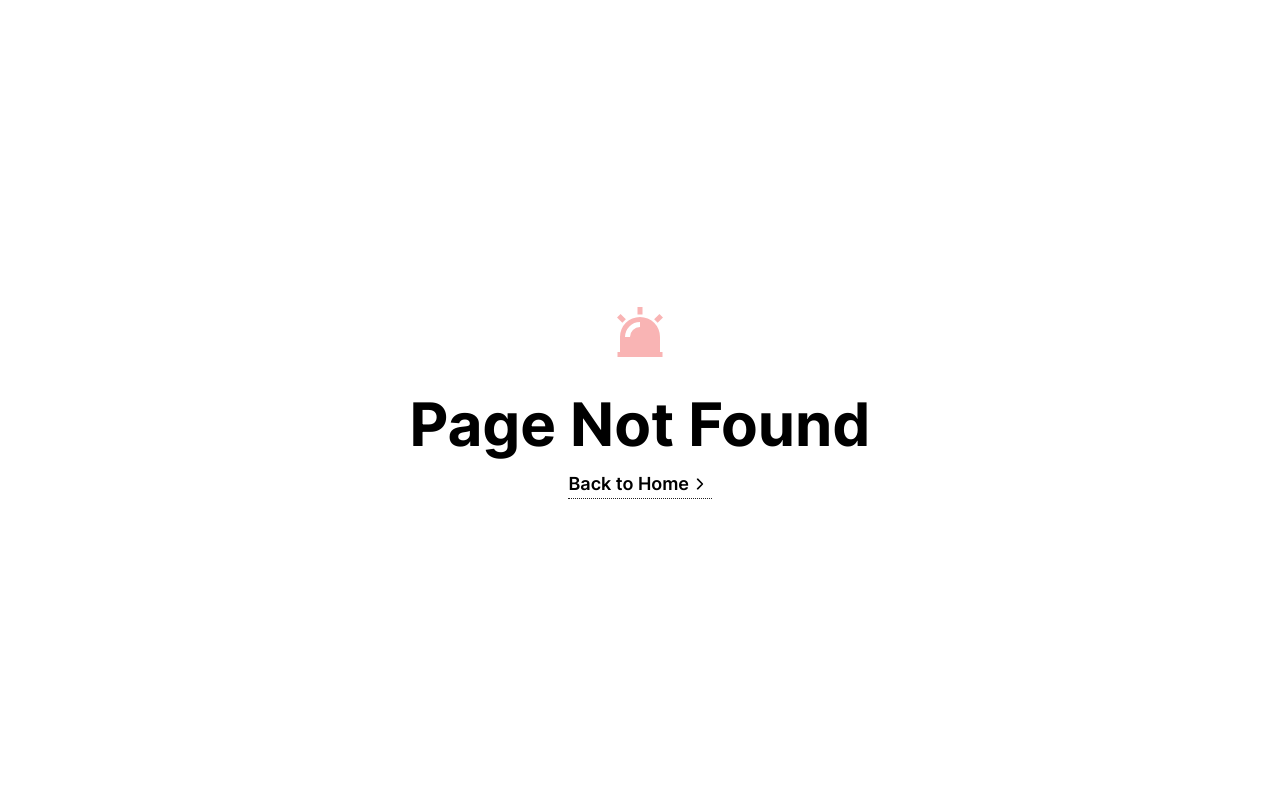
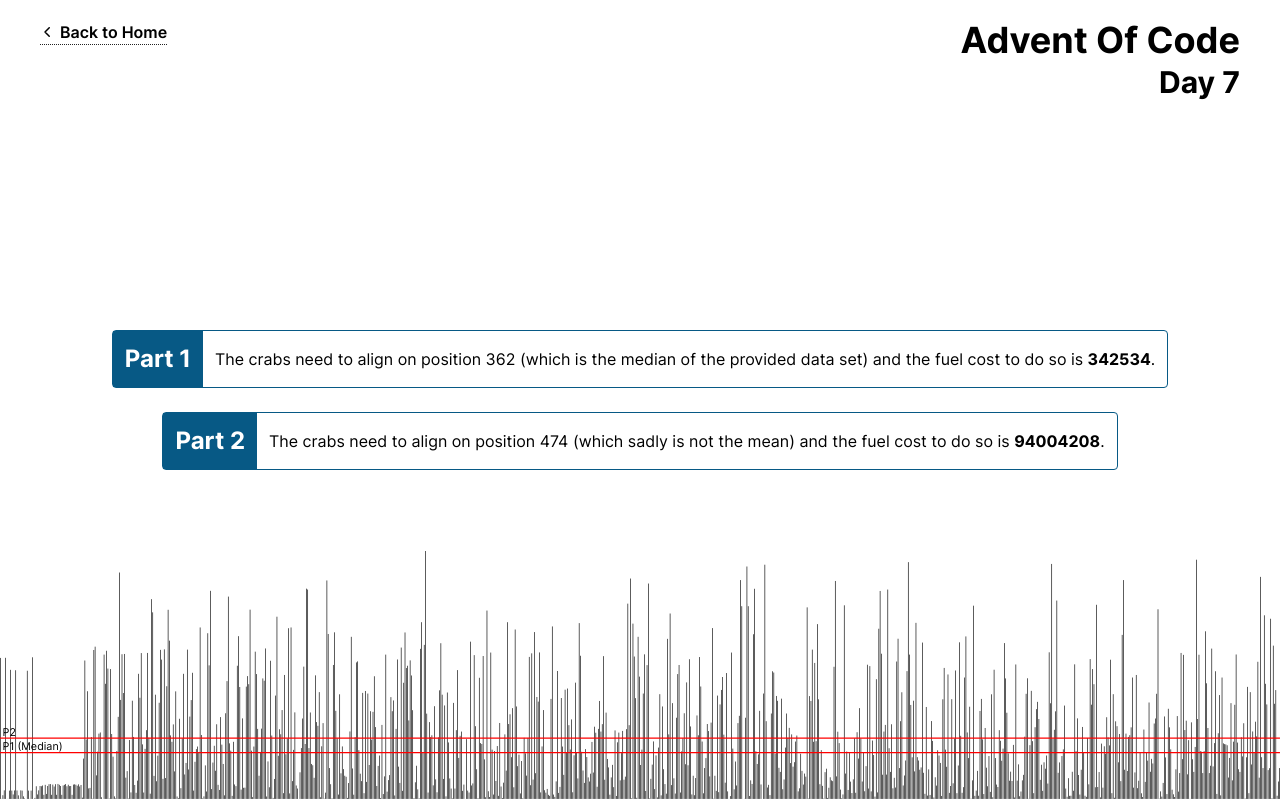
Before and after one commit to asperling/aoc-2021, a Next.js app: page /day/7 in a window 1280 px wide. Before the commit this address had no page. Built offline with nearby package versions, Linux system fonts and the light colour scheme.

Commit message:
:sparkles: Add solution to AoC Day 7

```diff
--- /dev/null
+++ b/src/data/day7.ts
@@ -0,0 +1,66 @@
+export const input = [
+  1101, 1, 29, 67, 1102, 0, 1, 65, 1008, 65, 35, 66, 1005, 66, 28, 1, 67, 65,
+  20, 4, 0, 1001, 65, 1, 65, 1106, 0, 8, 99, 35, 67, 101, 99, 105, 32, 110, 39,
+  101, 115, 116, 32, 112, 97, 115, 32, 117, 110, 101, 32, 105, 110, 116, 99,
+  111, 100, 101, 32, 112, 114, 111, 103, 114, 97, 109, 10, 315, 1081, 464, 841,
+  82, 86, 483, 2, 1163, 1189, 184, 369, 510, 519, 13, 0, 1127, 899, 1157, 1018,
+  3, 1014, 507, 330, 20, 4, 374, 641, 1768, 773, 1130, 827, 1132, 166, 217, 3,
+  460, 51, 767, 484, 109, 48, 143, 977, 790, 1139, 426, 50, 391, 537, 1140, 478,
+  41, 1560, 1457, 180, 814, 138, 338, 751, 1164, 1088, 157, 1168, 163, 880,
+  1477, 1236, 496, 446, 582, 215, 840, 19, 6, 626, 84, 473, 977, 191, 281, 1166,
+  230, 643, 772, 985, 65, 290, 389, 409, 366, 1339, 499, 4, 20, 262, 58, 1294,
+  1043, 1625, 77, 284, 415, 220, 583, 110, 70, 639, 424, 273, 28, 669, 920,
+  1580, 434, 377, 24, 446, 113, 100, 1040, 1271, 874, 73, 629, 87, 88, 877, 959,
+  896, 1478, 377, 14, 409, 1150, 975, 547, 181, 367, 549, 941, 923, 1175, 19,
+  293, 91, 1079, 495, 8, 156, 807, 1423, 337, 544, 505, 694, 45, 968, 349, 472,
+  1333, 43, 1339, 139, 383, 676, 105, 81, 0, 208, 397, 628, 1033, 429, 1642,
+  1635, 397, 675, 273, 263, 165, 965, 600, 571, 834, 13, 411, 592, 2, 49, 1706,
+  1288, 241, 115, 5, 1046, 1301, 688, 474, 34, 817, 200, 410, 233, 181, 173, 8,
+  124, 527, 1266, 238, 33, 482, 1066, 1074, 381, 197, 139, 828, 45, 843, 133,
+  823, 265, 685, 463, 680, 958, 561, 101, 258, 339, 7, 578, 38, 176, 1127, 57,
+  147, 186, 795, 685, 769, 27, 547, 1089, 252, 125, 1182, 63, 907, 1300, 1022,
+  1040, 613, 1082, 964, 693, 7, 130, 259, 75, 5, 1172, 1380, 362, 1203, 1936,
+  666, 50, 600, 482, 497, 106, 724, 153, 52, 480, 848, 1216, 814, 156, 730, 20,
+  831, 441, 160, 81, 4, 750, 81, 537, 1006, 320, 493, 526, 63, 112, 0, 467, 65,
+  50, 1228, 105, 121, 1123, 568, 232, 6, 946, 436, 429, 1116, 309, 13, 1471, 60,
+  15, 1143, 385, 34, 374, 140, 413, 24, 593, 97, 7, 127, 504, 221, 1380, 585,
+  661, 326, 709, 91, 1323, 722, 256, 346, 43, 296, 5, 477, 356, 182, 476, 1109,
+  107, 1137, 151, 1303, 201, 796, 760, 1144, 51, 410, 694, 68, 49, 78, 32, 24,
+  781, 1347, 34, 16, 137, 999, 47, 94, 788, 409, 188, 853, 362, 862, 576, 386,
+  621, 52, 341, 908, 362, 160, 1373, 1118, 368, 222, 125, 389, 327, 168, 136,
+  197, 445, 206, 564, 517, 95, 547, 765, 526, 584, 1115, 150, 674, 312, 246, 33,
+  168, 266, 92, 535, 23, 442, 518, 145, 358, 531, 150, 174, 545, 1525, 576,
+  1721, 5, 1369, 1112, 787, 9, 1266, 955, 265, 385, 823, 1129, 62, 1045, 1682,
+  4, 157, 268, 449, 77, 340, 12, 401, 818, 28, 722, 232, 116, 41, 1250, 504,
+  1448, 108, 748, 161, 42, 634, 975, 1046, 50, 371, 474, 669, 271, 910, 263,
+  1091, 566, 35, 181, 29, 163, 652, 497, 1108, 878, 448, 44, 241, 319, 585, 530,
+  176, 596, 1334, 2, 181, 63, 807, 53, 738, 851, 952, 502, 127, 983, 59, 0, 22,
+  1143, 393, 75, 292, 105, 592, 649, 1709, 1505, 0, 1, 634, 1815, 1505, 23, 145,
+  117, 1286, 1641, 372, 273, 348, 688, 113, 0, 823, 1829, 607, 89, 110, 30, 667,
+  997, 987, 354, 804, 766, 243, 211, 783, 76, 152, 401, 667, 477, 555, 280, 504,
+  252, 287, 448, 495, 59, 83, 353, 219, 112, 198, 174, 1496, 3, 803, 765, 1166,
+  446, 1062, 451, 1365, 778, 115, 381, 102, 3, 209, 236, 8, 87, 169, 145, 139,
+  1032, 1702, 176, 525, 436, 73, 5, 35, 1512, 198, 370, 70, 358, 135, 46, 153,
+  473, 48, 521, 315, 709, 473, 136, 363, 60, 256, 1048, 81, 1037, 59, 456, 343,
+  18, 935, 51, 1329, 1624, 1134, 189, 526, 578, 190, 1635, 396, 211, 583, 83,
+  165, 89, 1073, 1251, 241, 607, 833, 105, 183, 300, 998, 1849, 1127, 734, 325,
+  767, 215, 1375, 326, 300, 228, 246, 1221, 204, 40, 718, 26, 231, 31, 608, 453,
+  11, 169, 104, 380, 339, 281, 23, 778, 1023, 385, 251, 972, 47, 101, 779, 122,
+  471, 1003, 45, 261, 1223, 493, 48, 92, 948, 1269, 519, 319, 720, 3, 145, 1509,
+  24, 65, 219, 25, 687, 781, 465, 38, 554, 244, 99, 335, 55, 817, 13, 1009, 319,
+  112, 93, 537, 454, 298, 393, 1217, 941, 673, 356, 142, 213, 140, 422, 11,
+  1050, 143, 270, 21, 58, 145, 188, 486, 821, 942, 1, 420, 844, 451, 45, 560,
+  701, 758, 624, 149, 267, 63, 286, 236, 339, 120, 1145, 747, 1835, 471, 540,
+  684, 1549, 204, 285, 0, 335, 387, 729, 81, 17, 162, 24, 25, 212, 64, 1051,
+  373, 629, 187, 34, 228, 562, 362, 25, 16, 475, 114, 1092, 736, 1014, 896, 91,
+  1516, 93, 210, 12, 432, 88, 411, 353, 638, 480, 418, 1087, 45, 818, 9, 606,
+  568, 286, 507, 139, 1281, 1709, 228, 510, 218, 484, 498, 559, 948, 88, 207,
+  968, 84, 142, 364, 44, 15, 542, 133, 363, 299, 753, 212, 313, 277, 589, 628,
+  821, 1481, 2, 59, 18, 125, 644, 324, 38, 704, 559, 387, 72, 36, 15, 231, 647,
+  57, 202, 1140, 311, 1125, 538, 611, 192, 459, 1, 598, 310, 211, 406, 1868,
+  624, 1126, 373, 369, 202, 373, 1309, 903, 554, 202, 259, 1174, 254, 436, 997,
+  39, 513, 811, 28, 948, 434, 428, 426, 419, 167, 320, 748, 145, 447, 735, 1128,
+  440, 232, 211, 481, 332, 591, 4, 325, 875, 45, 834, 269, 527, 361, 603, 488,
+  1071, 166, 1734, 326, 241, 1434, 899, 738, 225, 240, 1407, 6, 1197, 743, 850,
+  25, 136, 241,
+];
--- /dev/null
+++ b/src/pages/day/7.tsx
@@ -0,0 +1,110 @@
+import { input } from '@/data/day7';
+
+import Header from '@/components/layout/Header';
+import Layout from '@/components/layout/Layout';
+import Seo from '@/components/Seo';
+import Solution from '@/components/Solution';
+
+// part 1
+
+const data = [...input].sort((a, b) => a - b);
+
+const median = data[Math.round(data.length / 2)];
+const fuelCost1 = data.reduce((p, c, i) => {
+  const a = i === 1 ? Math.abs(p - median) : p;
+  return a + Math.abs(c - median);
+});
+
+// part 2
+
+function calcFuelCostFrom(distance: number) {
+  distance = Math.abs(distance);
+  let fuelCost = 0;
+  while (distance >= 0) {
+    fuelCost += distance;
+    distance--;
+  }
+  return fuelCost;
+}
+
+const mean = Math.round(data.reduce((p, c) => p + c) / data.length);
+const guessingRange = 10;
+let fuelCostGuesses = [];
+
+for (let i = mean - guessingRange; i <= mean + guessingRange; i++) {
+  fuelCostGuesses.push({
+    num: i,
+    fuelCost: data.reduce((p, c, index) => {
+      const a = index === 1 ? calcFuelCostFrom(p - i) : p;
+      return a + calcFuelCostFrom(c - i);
+    }),
+  });
+}
+
+fuelCostGuesses = fuelCostGuesses.sort((a, b) => a.fuelCost - b.fuelCost);
+const fuelCost2 = fuelCostGuesses.shift() as { num: number; fuelCost: number };
+
+// svg
+
+const max = Math.max(...data);
+
+export default function Day4() {
+  return (
+    <Layout>
+      <Seo />
+      <main>
+        <section className='bg-white'>
+          <div className='layout flex flex-col justify-center items-center min-h-screen text-center'>
+            <Header day={7} />
+            <Solution part={1}>
+              The crabs need to align on position {median} (which is the median
+              of the provided data set) and the fuel cost to do so is{' '}
+              <strong>{fuelCost1}</strong>.
+            </Solution>
+            <Solution part={2}>
+              The crabs need to align on position {fuelCost2.num} (which sadly
+              is not the mean) and the fuel cost to do so is{' '}
+              <strong>{fuelCost2.fuelCost}</strong>.
+            </Solution>
+
+            <svg
+              className='absolute inset-x-0 bottom-0'
+              xmlns='http://www.w3.org/2000/svg'
+              viewBox={`0 0 ${input.length * 10 - 5} ${max + 5}`}
+            >
+              {input.map((point, i) => (
+                <rect
+                  key={i}
+                  x={i * 10}
+                  y={max - point}
+                  width='5'
+                  height={point}
+                />
+              ))}
+              <path
+                stroke='red'
+                strokeWidth={10}
+                d={`M0 ${max - median} L${input.length * 10 - 5} ${
+                  max - median
+                }`}
+              />
+              <text x={20} y={max - median - 20} fontSize={84}>
+                P1 (Median)
+              </text>
+              <path
+                stroke='red'
+                strokeWidth={10}
+                d={`M0 ${max - fuelCost2.num} L${input.length * 10 - 5} ${
+                  max - fuelCost2.num
+                }`}
+              />
+              <text x={20} y={max - fuelCost2.num - 20} fontSize={84}>
+                P2
+              </text>
+            </svg>
+          </div>
+        </section>
+      </main>
+    </Layout>
+  );
+}
--- a/src/pages/index.tsx
+++ b/src/pages/index.tsx
@@ -11,7 +11,7 @@
         <section className='bg-white'>
           <div className='layout flex flex-col justify-center items-center min-h-screen text-center'>
             <h1>Advent Of Code</h1>
-            {[1, 2, 3, 4, 5, 6].map((day) => (
+            {[1, 2, 3, 4, 5, 6, 7].map((day) => (
               <CustomLink key={day} href={'/day/' + day}>
                 Day {day}
               </CustomLink>
```
